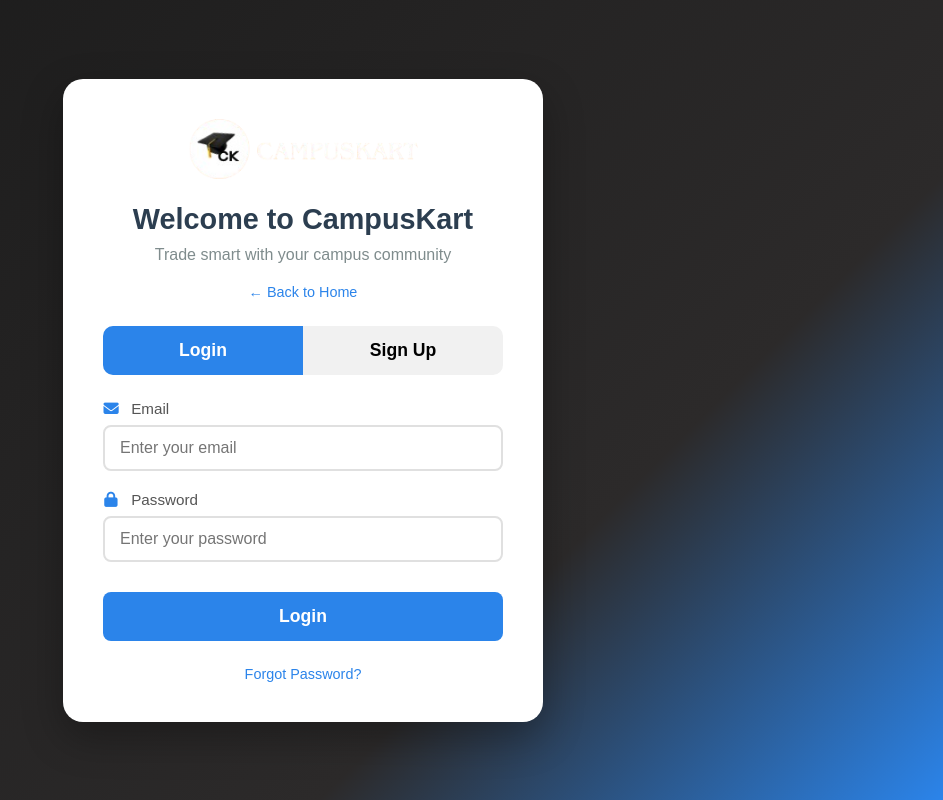
After one commit to Purohit-Yogeshraj/CampusKart, a PHP site: page /auth.html in a window 1280 px wide. The commit adds this page. Shown: the whole page, without its empty margins (337-1280 px from the left). Run offline with PHP 8.4, Linux system fonts and the light colour scheme.

Commit message:
login-signup done

```diff
--- /dev/null
+++ b/auth.css
@@ -0,0 +1,225 @@
+/* ===== AUTH PAGE STYLES ===== */
+body {
+  background: linear-gradient(135deg, #1a1a1a 0%, #2c2a2a 70%, #2b84ea 100%);
+  min-height: 100vh;
+  display: flex;
+  align-items: center;
+  justify-content: center;
+  padding: 20px;
+  font-family: "Poppins", sans-serif;
+}
+
+.auth-container {
+  width: 100%;
+  max-width: 480px;
+}
+
+.auth-card {
+  background: white;
+  border-radius: 20px;
+  padding: 40px;
+  box-shadow: 0 15px 40px rgba(0, 0, 0, 0.3);
+  text-align: center;
+}
+
+.auth-logo {
+  height: 60px;
+  margin-bottom: 20px;
+}
+
+.auth-header h2 {
+  color: #2c3e50;
+  font-size: 1.8rem;
+  margin-bottom: 10px;
+}
+
+.auth-header p {
+  color: #7f8c8d;
+  font-size: 1rem;
+  margin-bottom: 15px;
+}
+
+.back-home {
+  display: inline-block;
+  margin-top: 5px;
+  color: #2b84ea;
+  text-decoration: none;
+  font-size: 0.9rem;
+  font-weight: 500;
+}
+
+.back-home:hover {
+  text-decoration: underline;
+}
+
+/* Toggle Buttons */
+.auth-toggle {
+  display: flex;
+  background: #f1f1f1;
+  border-radius: 10px;
+  margin: 25px 0;
+  overflow: hidden;
+}
+
+.toggle-btn {
+  flex: 1;
+  padding: 14px;
+  background: none;
+  border: none;
+  font-size: 1.1rem;
+  font-weight: 600;
+  cursor: pointer;
+  transition: all 0.3s ease;
+}
+
+.toggle-btn.active {
+  background: #2b84ea;
+  color: white;
+}
+
+/* Auth Forms */
+.auth-form {
+  display: none;
+  animation: slideIn 0.4s ease;
+}
+
+.auth-form.active {
+  display: block;
+}
+
+@keyframes slideIn {
+  from {
+    opacity: 0;
+    transform: translateY(20px);
+  }
+  to {
+    opacity: 1;
+    transform: translateY(0);
+  }
+}
+
+.input-group {
+  text-align: left;
+  margin-bottom: 20px;
+}
+
+.input-group label {
+  display: block;
+  margin-bottom: 8px;
+  color: #555;
+  font-weight: 500;
+  font-size: 0.95rem;
+}
+
+.input-group i {
+  color: #2b84ea;
+  margin-right: 8px;
+  width: 16px;
+  text-align: center;
+}
+
+.input-group input[type="text"],
+.input-group input[type="email"],
+.input-group input[type="tel"],
+.input-group input[type="password"],
+.input-group input[type="date"] {
+  width: 100%;
+  padding: 12px 15px;
+  border: 2px solid #e0e0e0;
+  border-radius: 8px;
+  font-size: 1rem;
+  transition: border 0.3s ease;
+  outline: none;
+}
+
+.input-group input:focus {
+  border-color: #2b84ea;
+}
+
+/* Gender Radio Buttons */
+.gender-group {
+  display: flex;
+  gap: 15px;
+  flex-wrap: wrap;
+}
+
+.radio-label {
+  display: flex;
+  align-items: center;
+  gap: 5px;
+  cursor: pointer;
+  font-size: 0.95rem;
+  color: #555;
+}
+
+.radio-label input {
+  width: auto;
+  margin: 0;
+}
+
+/* Auth Button */
+.auth-btn {
+  width: 100%;
+  padding: 14px;
+  background: #2b84ea;
+  color: white;
+  border: none;
+  border-radius: 8px;
+  font-size: 1.1rem;
+  font-weight: 600;
+  cursor: pointer;
+  margin-top: 10px;
+  transition: background 0.3s ease;
+}
+
+.auth-btn:hover {
+  background: #1f66c1;
+}
+
+/* Footer Links */
+.auth-footer {
+  margin-top: 25px;
+  font-size: 0.9rem;
+}
+
+.auth-footer a {
+  color: #2b84ea;
+  text-decoration: none;
+}
+
+.auth-footer a:hover {
+  text-decoration: underline;
+}
+
+.auth-footer p {
+  color: #7f8c8d;
+  line-height: 1.5;
+}
+
+/* Responsive */
+@media (max-width: 480px) {
+  .auth-card {
+    padding: 30px 20px;
+  }
+
+  .auth-header h2 {
+    font-size: 1.5rem;
+  }
+
+  .toggle-btn {
+    padding: 12px;
+    font-size: 1rem;
+  }
+
+  .auth-btn {
+    font-size: 1rem;
+  }
+
+  .gender-group {
+    gap: 10px;
+  }
+
+  .radio-label {
+    font-size: 0.9rem;
+  }
+}
--- /dev/null
+++ b/auth.html
@@ -0,0 +1,158 @@
+<!DOCTYPE html>
+<html lang="en">
+  <head>
+    <meta charset="UTF-8" />
+    <meta name="viewport" content="width=device-width, initial-scale=1.0" />
+    <title>CampusKart - Login / Sign Up</title>
+    <link rel="stylesheet" href="style.css" />
+    <link rel="stylesheet" href="auth.css" />
+    <link
+      rel="stylesheet"
+      href="https://cdnjs.cloudflare.com/ajax/libs/font-awesome/6.5.0/css/all.min.css"
+    />
+  </head>
+  <body>
+    <!-- Auth Container -->
+    <div class="auth-container">
+      <div class="auth-card">
+        <div class="auth-header">
+          <img src="images/logo.png" alt="CampusKart Logo" class="auth-logo" />
+          <h2>Welcome to CampusKart</h2>
+          <p>Trade smart with your campus community</p>
+          <a href="index.html" class="back-home">← Back to Home</a>
+        </div>
+
+        <!-- Toggle Buttons -->
+        <div class="auth-toggle">
+          <button class="toggle-btn active" data-target="login">Login</button>
+          <button class="toggle-btn" data-target="signup">Sign Up</button>
+        </div>
+
+        <!-- Login Form -->
+        <div class="auth-form active" id="login-form">
+          <form>
+            <div class="input-group">
+              <label for="login-email"
+                ><i class="fas fa-envelope"></i> Email</label
+              >
+              <input
+                type="email"
+                id="login-email"
+                placeholder="Enter your email"
+                required
+              />
+            </div>
+            <div class="input-group">
+              <label for="login-password"
+                ><i class="fas fa-lock"></i> Password</label
+              >
+              <input
+                type="password"
+                id="login-password"
+                placeholder="Enter your password"
+                required
+              />
+            </div>
+            <button type="submit" class="auth-btn">Login</button>
+            <div class="auth-footer">
+              <a href="#">Forgot Password?</a>
+            </div>
+          </form>
+        </div>
+
+        <!-- Signup Form -->
+        <div class="auth-form" id="signup-form">
+          <form>
+            <div class="input-group">
+              <label for="signup-name"
+                ><i class="fas fa-user"></i> Full Name</label
+              >
+              <input
+                type="text"
+                id="signup-name"
+                placeholder="Enter your full name"
+                required
+              />
+            </div>
+            <div class="input-group">
+              <label><i class="fas fa-venus-mars"></i> Gender</label>
+              <div class="gender-group">
+                <label class="radio-label">
+                  <input type="radio" name="gender" value="male" required />
+                  Male
+                </label>
+                <label class="radio-label">
+                  <input type="radio" name="gender" value="female" /> Female
+                </label>
+                <label class="radio-label">
+                  <input type="radio" name="gender" value="other" /> Other
+                </label>
+              </div>
+            </div>
+            <div class="input-group">
+              <label for="signup-dob"
+                ><i class="fas fa-calendar-alt"></i> Date of Birth</label
+              >
+              <input type="date" id="signup-dob" required />
+            </div>
+            <div class="input-group">
+              <label for="signup-email"
+                ><i class="fas fa-envelope"></i> Gmail</label
+              >
+              <input
+                type="email"
+                id="signup-email"
+                placeholder="Enter your Gmail"
+                required
+              />
+            </div>
+            <div class="input-group">
+              <label for="signup-phone"
+                ><i class="fas fa-phone"></i> Contact Number</label
+              >
+              <input
+                type="tel"
+                id="signup-phone"
+                placeholder="Enter 10-digit number"
+                pattern="[0-9]{10}"
+                required
+              />
+            </div>
+            <div class="input-group">
+              <label for="signup-password"
+                ><i class="fas fa-lock"></i> Password</label
+              >
+              <input
+                type="password"
+                id="signup-password"
+                placeholder="Create a password"
+                required
+                minlength="6"
+              />
+            </div>
+            <div class="input-group">
+              <label for="signup-confirm-password"
+                ><i class="fas fa-lock"></i> Confirm Password</label
+              >
+              <input
+                type="password"
+                id="signup-confirm-password"
+                placeholder="Re-enter password"
+                required
+              />
+            </div>
+            <button type="submit" class="auth-btn">Sign Up</button>
+            <div class="auth-footer">
+              <p>
+                By signing up, you agree to our <a href="#">Terms</a> &
+                <a href="#">Privacy Policy</a>
+              </p>
+            </div>
+          </form>
+        </div>
+      </div>
+    </div>
+
+    <script src="auth.js"></script>
+  </body>
+</html>
--- /dev/null
+++ b/auth.js
@@ -0,0 +1,24 @@
+document.addEventListener("DOMContentLoaded", function () {
+  const toggleButtons = document.querySelectorAll(".toggle-btn");
+  const authForms = document.querySelectorAll(".auth-form");
+
+  // Auto-show login form
+  document.getElementById("login-form").classList.add("active");
+  document.querySelector('[data-target="login"]').classList.add("active");
+
+  toggleButtons.forEach((button) => {
+    button.addEventListener("click", () => {
+      // Remove active from all
+      toggleButtons.forEach((btn) => btn.classList.remove("active"));
+      authForms.forEach((form) => form.classList.remove("active"));
+
+      // Add active to clicked
+      button.classList.add("active");
+      const target = button.getAttribute("data-target");
+      document.getElementById(`${target}-form`).classList.add("active");
+    });
+  });
+
+  // Optional: Add form validation later
+  // For now, forms work as demo
+});
```
Also changed, not shown: index.html (+8 -9 lines), style.css (+5 -21 lines).
